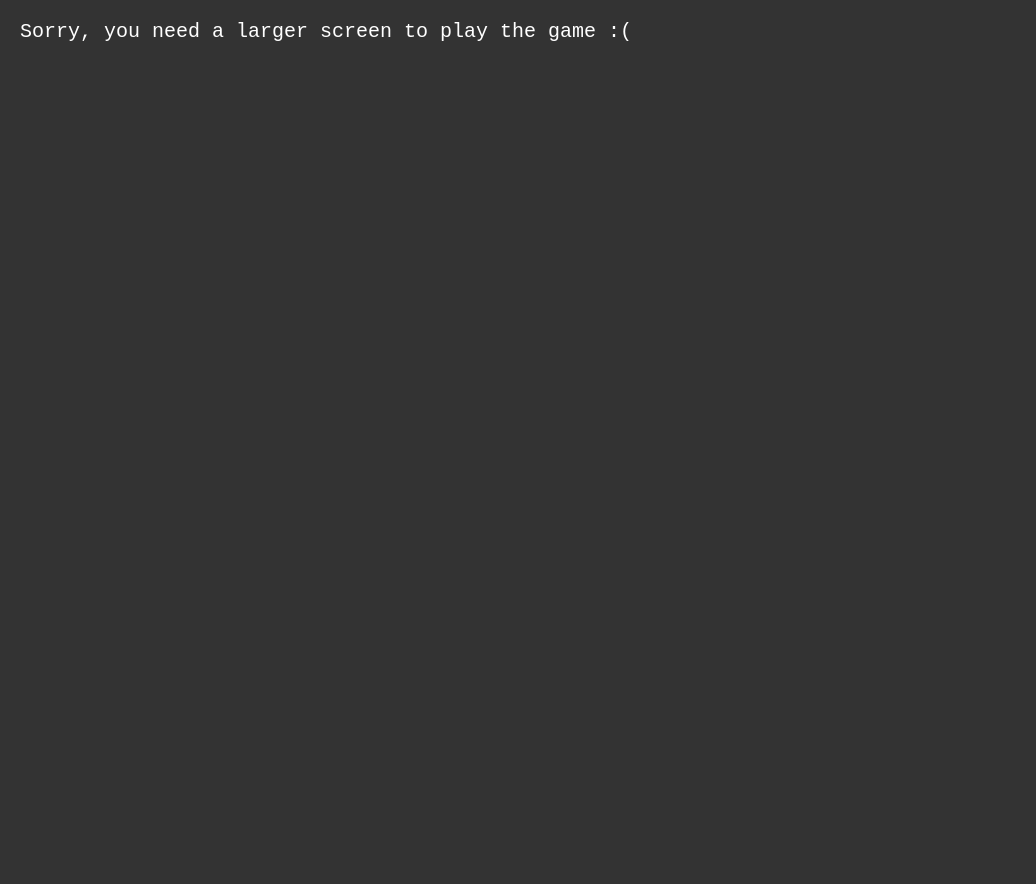
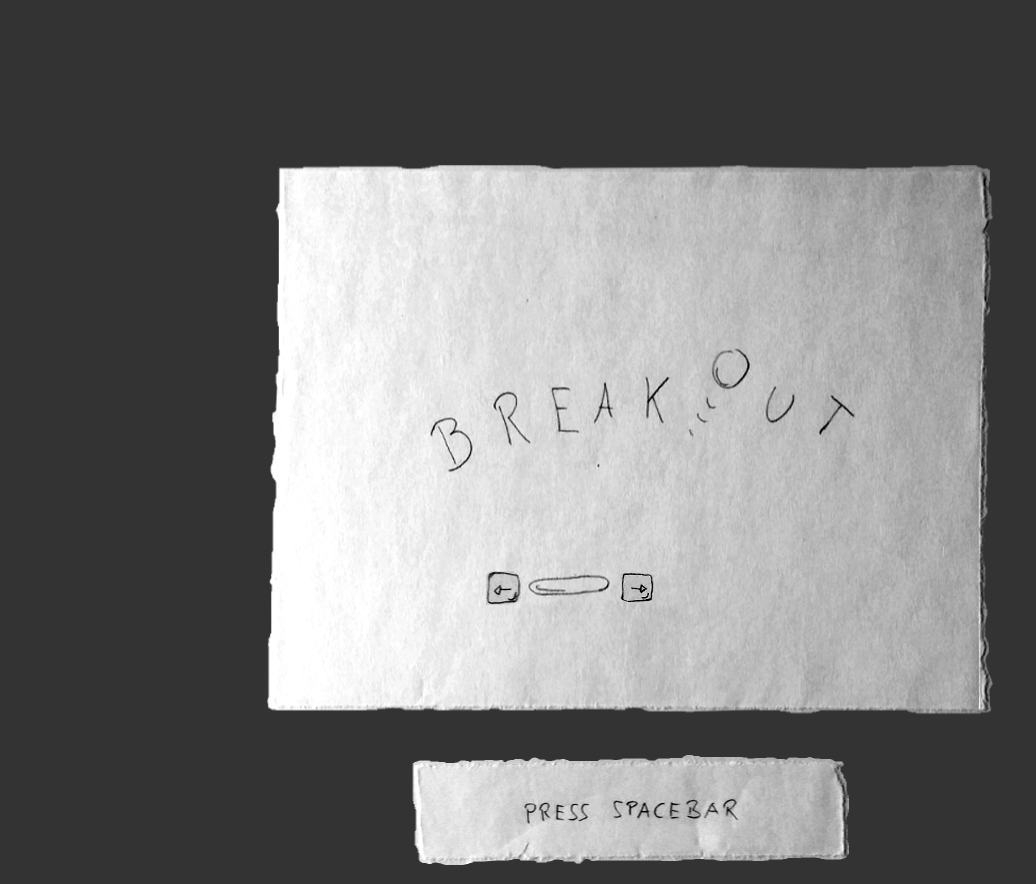
Before and after one commit to mdumke/paper-breakout, a plain HTML site: page index.html in a window 1280 px wide. Shown: the whole page, without its empty margins (0-1036 px from the left). Drawn offline with Linux system fonts and the light colour scheme.

Commit message:
ignore screen-size warning

```diff
--- a/index.html
+++ b/index.html
@@ -85,12 +85,15 @@
       const displayBackground = () => document.querySelector('.canvas-wrapper')
         .style.backgroundImage = "url('assets/images/background.png')"
 
+      /*
       if (windowTooSmall) {
         displayWarning()
       } else {
         displayBackground()
         game.main()
       }
+      */
+      game.main()
     })()
   </script>
 </body>
```
